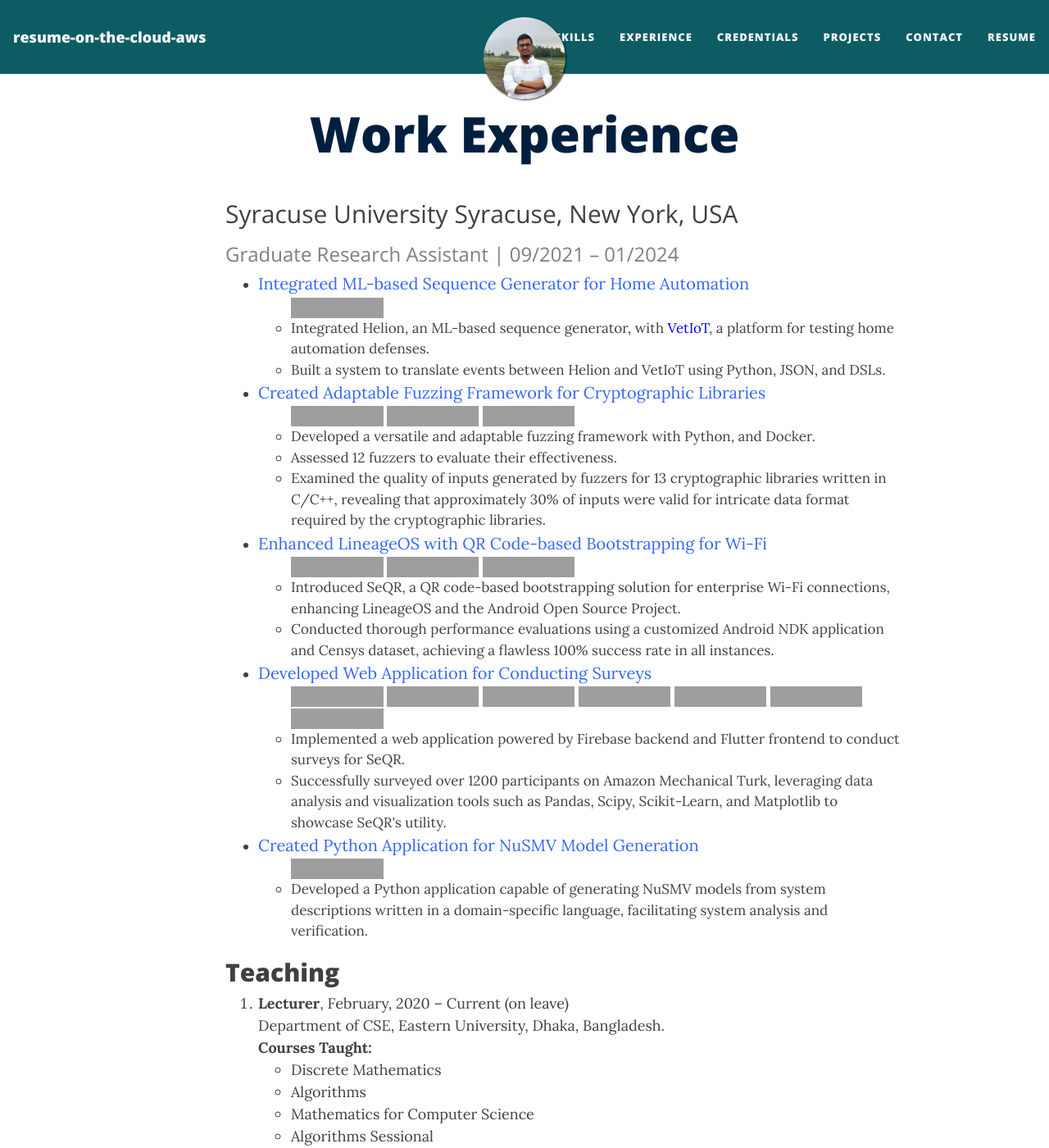
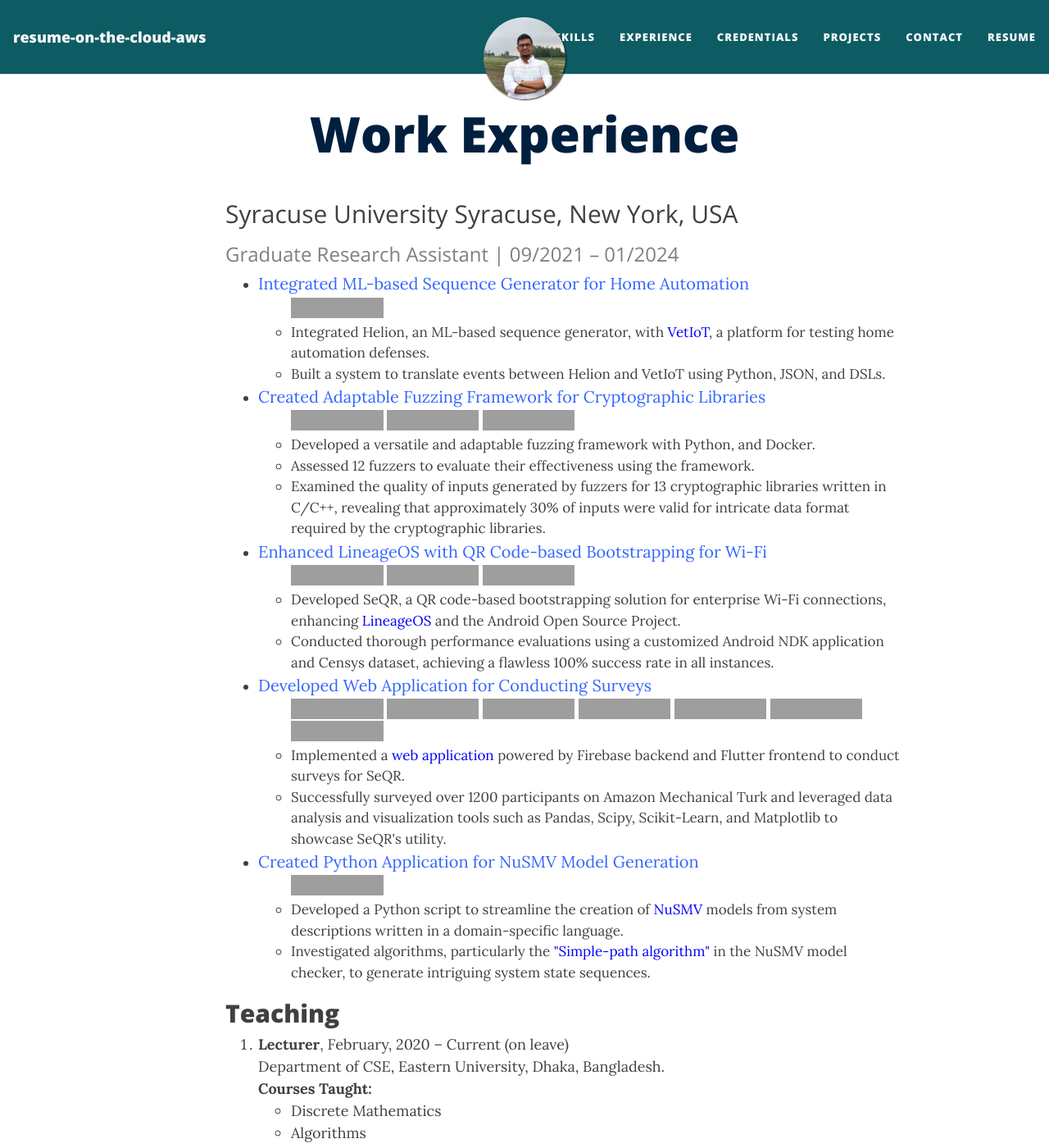
Before and after one commit to numan947/resume-on-the-cloud-aws, a Jekyll site: the page built from portfoliowebsite/experiences.md, in a window 1280 px wide and 1400 px high, cut to the strip 0-1400 px from the top of the window. Shown: the whole strip at 82% size. Built offline with Jekyll 4.4.1, drawn with Linux system fonts in a browser that asks for light colours; nearby versions of some CDN libraries; grey boxes are pictures that could not be loaded.

Commit message:
Updated experience

```diff
--- a/portfoliowebsite/experiences.md
+++ b/portfoliowebsite/experiences.md
@@ -10,41 +10,41 @@ subtitle:
 <ul style="font-size: 17px;">
     <li><span style="color: #3366ff; font-size: 20px;">Integrated ML-based Sequence Generator for Home Automation</span>
         <ul style="list-style-type: circle;">
-            <div>
+            <div style="margin-bottom:5px">
             <img src="https://img.shields.io/badge/python-3670A0?style=for-the-badge&logo=python&logoColor=ffdd54" height="25">
             <!-- <img src="https://img.shields.io/badge/JWT-black?style=for-the-badge&logo=JSON%20web%20tokens"> -->
             <!-- <img src="https://img.shields.io/badge/docker-%230db7ed.svg?style=for-the-badge&logo=docker&logoColor=white"> -->
            </div>
-            <li>Integrated Helion, an ML-based sequence generator, with <a href="https://github.com/syne-lab/vetiot/tree/main" style="color:blue">VetIoT</a>, a platform for testing home automation defenses.</li>
+            <li>Integrated Helion, an ML-based sequence generator, with <a target="_blank" href="https://github.com/syne-lab/vetiot/tree/main" style="color:blue">VetIoT</a>, a platform for testing home automation defenses.</li>
             <li>Built a system to translate events between Helion and VetIoT using Python, JSON, and DSLs.</li>
         </ul>
     </li>
     <li><span style="color: #3366ff; font-size: 20px;">Created Adaptable Fuzzing Framework for Cryptographic Libraries</span>
         <ul style="list-style-type: circle;">
-        <div>
+        <div style="margin-bottom:5px">
             <img src="https://img.shields.io/badge/python-3670A0?style=for-the-badge&logo=python&logoColor=ffdd54" height="25">
             <img src="https://img.shields.io/badge/c++-%2300599C.svg?style=for-the-badge&logo=c%2B%2B&logoColor=white" height="25">
             <img src="https://img.shields.io/badge/docker-%230db7ed.svg?style=for-the-badge&logo=docker&logoColor=white" height="25">
         </div>
             <li>Developed a versatile and adaptable fuzzing framework with Python, and Docker.</li>
-            <li>Assessed 12 fuzzers to evaluate their effectiveness.</li>
+            <li>Assessed 12 fuzzers to evaluate their effectiveness using the framework.</li>
             <li>Examined the quality of inputs generated by fuzzers for 13 cryptographic libraries written in C/C++, revealing that approximately 30% of inputs were valid for intricate data format required by the cryptographic libraries.</li>
         </ul>
     </li>
     <li><span style="color: #3366ff; font-size: 20px;">Enhanced LineageOS with QR Code-based Bootstrapping for Wi-Fi</span>
         <ul style="list-style-type: circle;">
-            <div>
+            <div style="margin-bottom:5px">
                 <img src="https://img.shields.io/badge/Android-3DDC84?style=for-the-badge&logo=android&logoColor=white" height="25">
                 <img src="https://img.shields.io/badge/java-%23ED8B00.svg?style=for-the-badge&logo=openjdk&logoColor=white" height="25">
                 <img src="https://img.shields.io/badge/c++-%2300599C.svg?style=for-the-badge&logo=c%2B%2B&logoColor=white" height="25">
             </div>
-            <li>Introduced SeQR, a QR code-based bootstrapping solution for enterprise Wi-Fi connections, enhancing LineageOS and the Android Open Source Project.</li>
+            <li>Developed SeQR, a QR code-based bootstrapping solution for enterprise Wi-Fi connections, enhancing <a href="https://lineageos.org/" target="_blank" style="color:blue">LineageOS</a> and the Android Open Source Project.</li>
             <li>Conducted thorough performance evaluations using a customized Android NDK application and Censys dataset, achieving a flawless 100% success rate in all instances.</li>
         </ul>
     </li>
     <li><span style="color: #3366ff; font-size: 20px;">Developed Web Application for Conducting Surveys</span>
         <ul style="list-style-type: circle;">
-        <div>
+        <div style="margin-bottom:5px">
         <img src="https://img.shields.io/badge/Flutter-%2302569B.svg?style=for-the-badge&logo=Flutter&logoColor=white" height="25">
         <img src="https://img.shields.io/badge/Firebase-039BE5?style=for-the-badge&logo=Firebase&logoColor=white" height="25">
         <img src="https://img.shields.io/badge/AWS-%23FF9900.svg?style=for-the-badge&logo=amazon-aws&logoColor=white" height="25">
@@ -53,16 +53,17 @@ subtitle:
         <img src="https://img.shields.io/badge/SciPy-%230C55A5.svg?style=for-the-badge&logo=scipy&logoColor=%white" height="25">
         <img src="https://img.shields.io/badge/scikit--learn-%23F7931E.svg?style=for-the-badge&logo=scikit-learn&logoColor=white" height="25">
         </div>
-            <li>Implemented a web application powered by Firebase backend and Flutter frontend to conduct surveys for SeQR.</li>
-            <li>Successfully surveyed over 1200 participants on Amazon Mechanical Turk, leveraging data analysis and visualization tools such as Pandas, Scipy, Scikit-Learn, and Matplotlib to showcase SeQR's utility.</li>
+            <li>Implemented a <a href="https://wifi-phase-2-survey-app.web.app" target="_blank" style="color:blue">web application</a> powered by Firebase backend and Flutter frontend to conduct surveys for SeQR.</li>
+            <li>Successfully surveyed over 1200 participants on Amazon Mechanical Turk and leveraged data analysis and visualization tools such as Pandas, Scipy, Scikit-Learn, and Matplotlib to showcase SeQR's utility.</li>
         </ul>
     </li>
     <li><span style="color: #3366ff; font-size: 20px;">Created Python Application for NuSMV Model Generation</span>
         <ul style="list-style-type: circle;">
-            <div>
+            <div style="margin-bottom:5px">
                 <img src="https://img.shields.io/badge/python-3670A0?style=for-the-badge&logo=python&logoColor=ffdd54" height="25">
             </div>
-            <li>Developed a Python application capable of generating NuSMV models from system descriptions written in a domain-specific language, facilitating system analysis and verification.</li>
+            <li>Developed a Python script to streamline the creation of <a href="https://nusmv.fbk.eu/" style="color:blue" target="_blank">NuSMV</a> models from system descriptions written in a domain-specific language.</li>
+            <li>Investigated algorithms, particularly the <a target="_blank" href="https://networkx.org/documentation/networkx-1.10/reference/generated/networkx.algorithms.simple_paths.all_simple_paths.html" style="color:blue">"Simple-path algorithm"</a> in the NuSMV model checker, to generate intriguing system state sequences.</li>
         </ul>
     </li>
 </ul>
```
